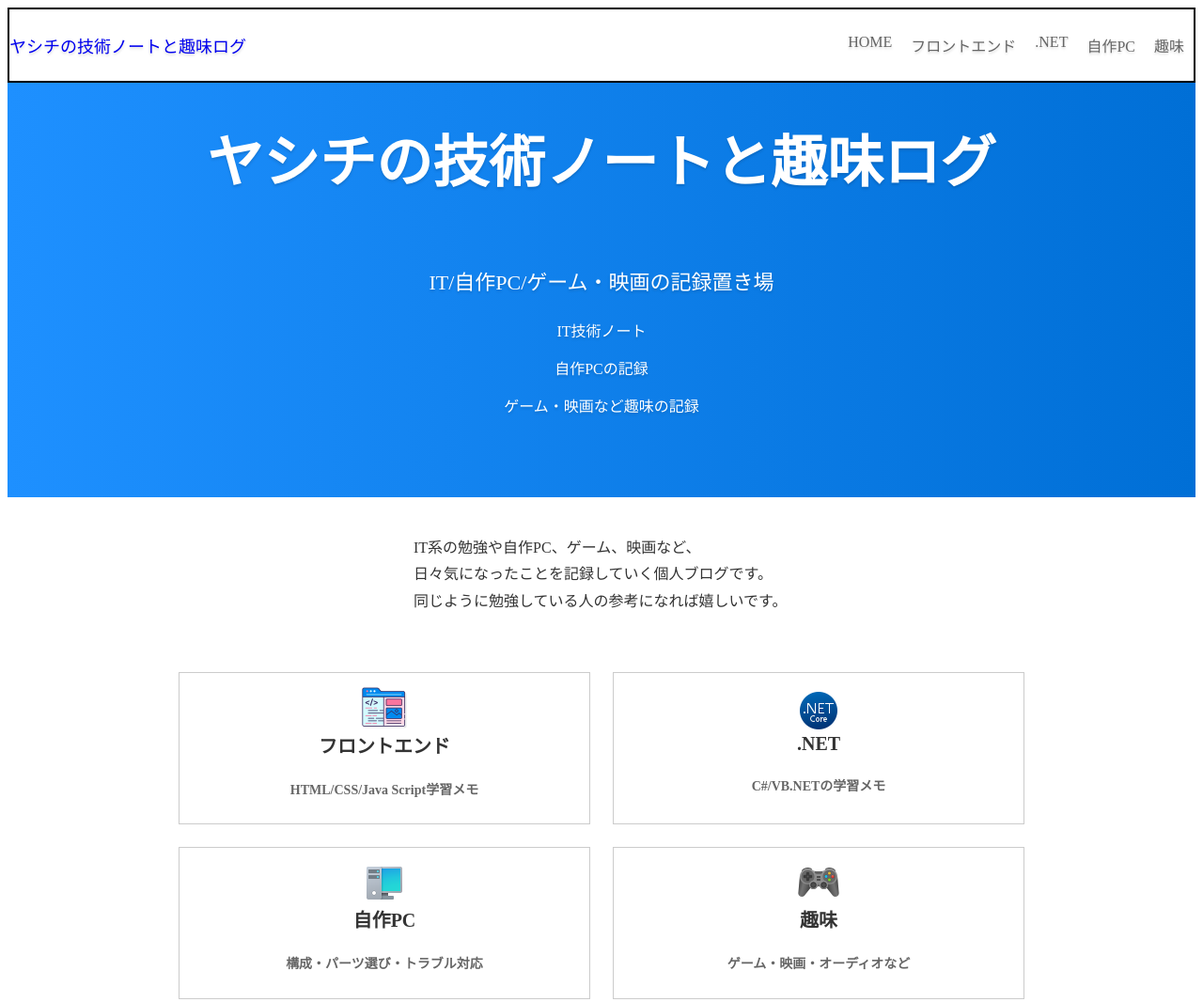
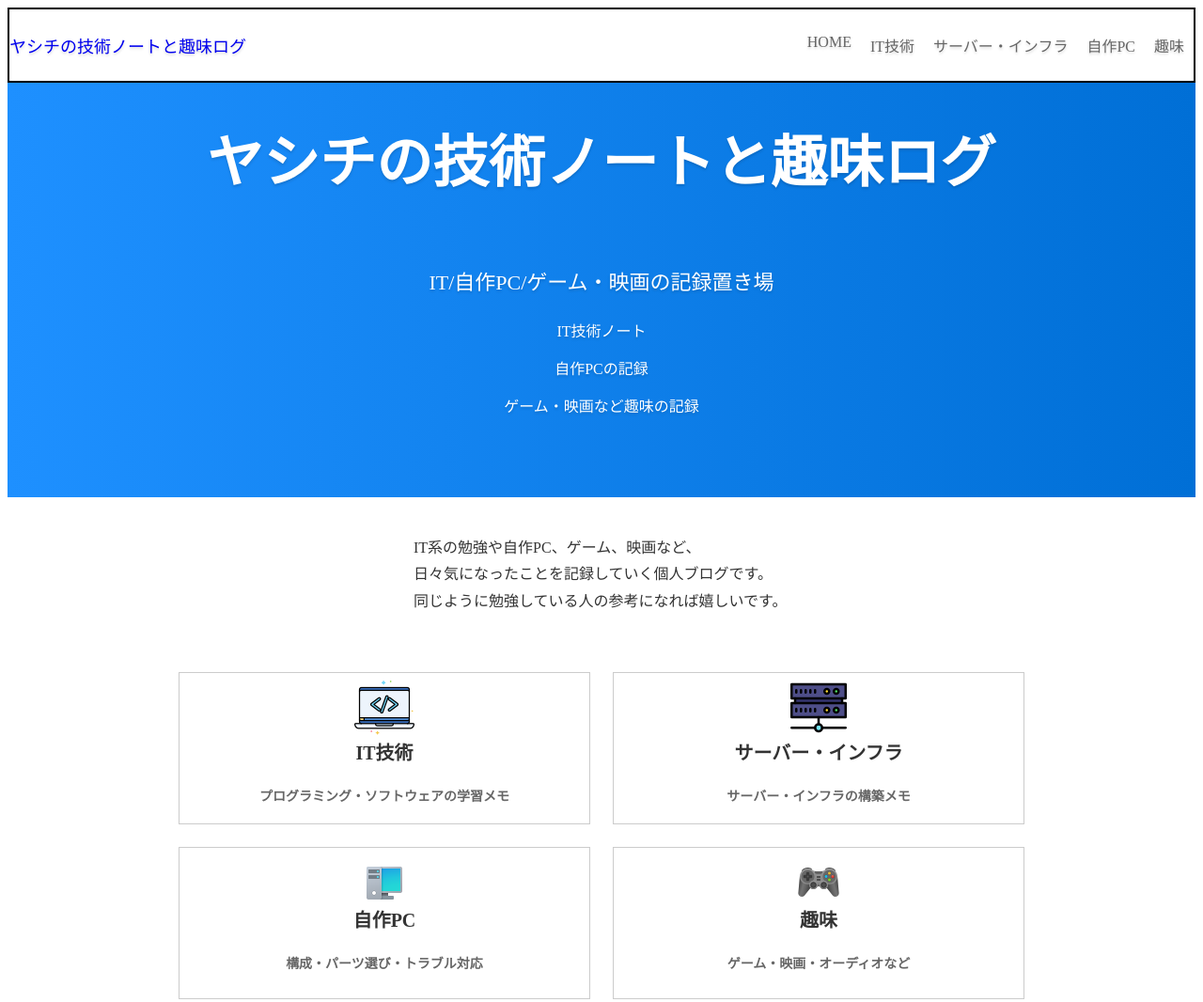
Before and after one commit to ya7yuki/HTML-CSS, a plain HTML site: page index.html in a window 1280 px wide. Shown: the top 1066 px of the page at 94% size. Drawn offline with Linux system fonts and the light colour scheme.

Commit message:
カテゴリを再構築

```diff
--- a/components/header.html
+++ b/components/header.html
@@ -13,13 +13,13 @@
                                 </a>
                         </li>
                         <li class="navi-menu-item">
-                                <a href="/pages/frontend/index.html" class="navi-header-menu-item-link">
-                                        フロントエンド
+                                <a href="/pages/IT/index.html" class="navi-header-menu-item-link">
+                                        IT技術
                                 </a>
                         </li>
                         <li class="navi-menu-item">
-                                <a href="/pages/dotnet/index.html" class="navi-header-menu-item-link">
-                                        .NET
+                                <a href="/pages/Server/index.html" class="navi-header-menu-item-link">
+                                        サーバー・インフラ
                                 </a>
                         </li>
                         <li class="navi-menu-item">
--- a/index.html
+++ b/index.html
@@ -21,33 +21,41 @@
                 </p>
             </div>
             <div class="top-menu">
-                <a class="menu-card" href="./pages/frontend/index.html">
-                    <img class="menu-card-image" src="./image/icons8-front-end-50.png" alt="フロントエンド">
+                <a class="menu-card" href="./pages/IT/index.html">
+                    <img class="menu-card-image" src="./image/icons8-programing-64.png" alt="IT技術">
                     <div class="menu-card-title">
-                        フロントエンド
+                        IT技術
                     </div>
-                    <p class="menu-card-summary">HTML/CSS/Java Script学習メモ</p>
+                    <p class="menu-card-summary">
+                        プログラミング・ソフトウェアの学習メモ
+                    </p>
                 </a>
-                <a class="menu-card" href="./pages/dotnet/index.html">
-                    <img class="menu-card-image" src="./image/icons8-.net-framework-48.png" alt=".NET">
+                <a class="menu-card" href="./pages/Server/index.html">
+                    <img class="menu-card-image" src="./image/icons8-infrastructure-64.png" alt="サーバー・インフラ">
                     <div class="menu-card-title">
-                        .NET
+                        サーバー・インフラ
                     </div>
-                    <p class="menu-card-summary">C#/VB.NETの学習メモ</p>
+                    <p class="menu-card-summary">
+                        サーバー・インフラの構築メモ
+                    </p>
                 </a>
                 <a class="menu-card" href="./pages/pc/index.html">
                     <img class="menu-card-image" src="./image/icons8-computer-48.png" alt="自作PC">
                     <div class="menu-card-title">
                         自作PC
                     </div>
-                    <p class="menu-card-summary">構成・パーツ選び・トラブル対応</p>
+                    <p class="menu-card-summary">
+                        構成・パーツ選び・トラブル対応
+                    </p>
                 </a>
                 <a class="menu-card" href="./pages/hoby/index.html">
                     <img class="menu-card-image" src="./image/icons8-video-game-48.png" alt="趣味">
                     <div class="menu-card-title">
                         趣味
                     </div>
-                    <p class="menu-card-summary">ゲーム・映画・オーディオなど</p>
+                    <p class="menu-card-summary">
+                        ゲーム・映画・オーディオなど
+                    </p>
                 </a>
             </div>
         </main>
```
Also changed, not shown: image/icons8-infrastructure-64.png (added), image/icons8-programing-64.png (added), pages/IT/html/index.html (added), pages/IT/index.html (renamed from pages/frontend/index.html), pages/IT/roadmap.html (renamed from pages/frontend/roadmap.html), pages/Server/index.html (added).
